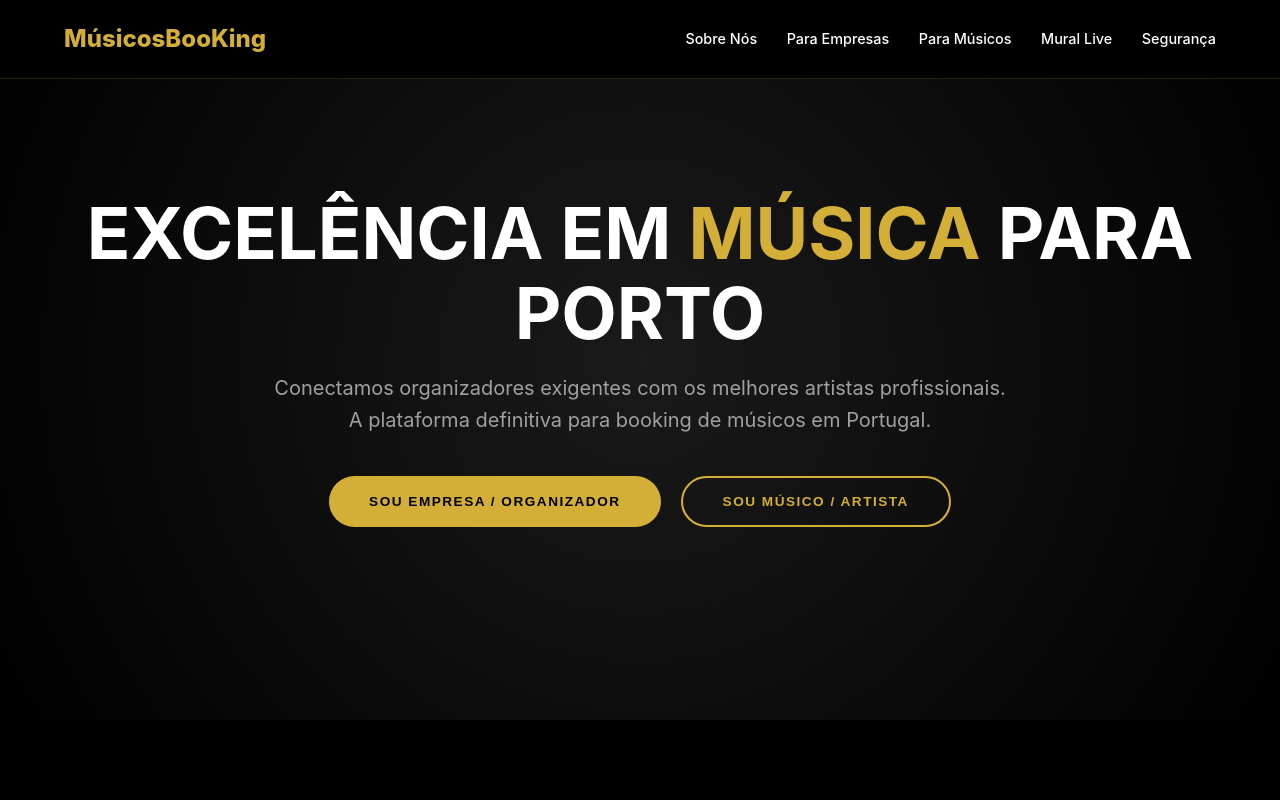
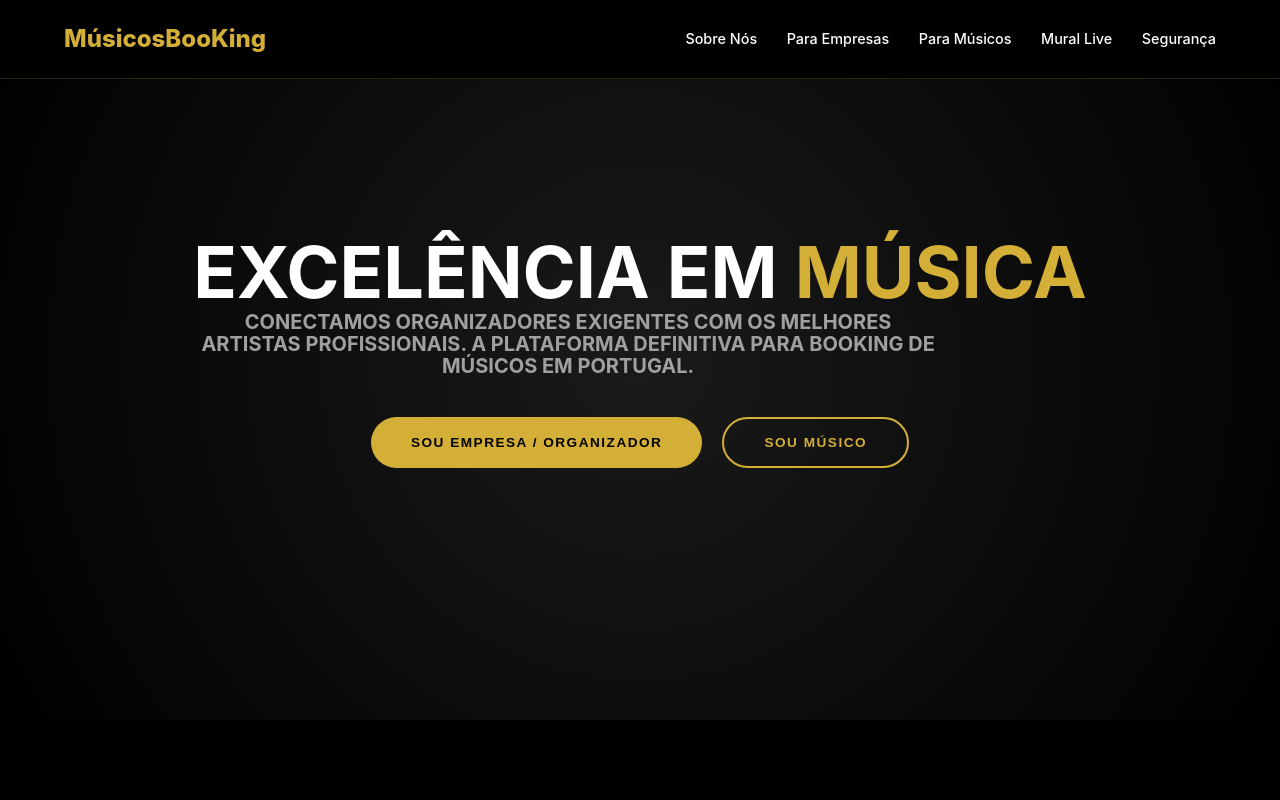
Before and after one commit to Dba66369/musicosbooking, a plain HTML site: page index.html in a window 1280 px wide. Shown: the top 800 px of the page. Drawn offline with Linux system fonts and the light colour scheme.

Commit message:
Alterar título e heading para 'Excelência em música para seu momento'

```diff
--- a/index.html
+++ b/index.html
@@ -3,8 +3,7 @@
 <head>
     <meta charset="UTF-8">
     <meta name="viewport" content="width=device-width, initial-scale=1.0">
-    <title>MúsicosBooKing | Excelência em Eventos</title>
-    <style>
+<title>Excelência em música para seu momento</title>    <style>
         :root {
             --gold: #D4AF37;
             --dark: #0a0a0a;
@@ -247,11 +246,11 @@
 </header>
 
 <section class="hero">
-    <h1>Excelência em <span>Música</span> para Porto</h1>
+    <h1>Excelência em <span>Música</sppara seu momento</h1>
     <p>Conectamos organizadores exigentes com os melhores artistas profissionais. A plataforma definitiva para booking de músicos em Portugal.</p>
     <div class="cta-group">
         <button onclick="showTab('solicitar')" class="btn btn-gold">Sou Empresa / Organizador</button>
-        <button onclick="showTab('cadastro')" class="btn btn-outline">Sou Músico / Artista</button>
+        <button onclick="showTab('cadastro')" class="btn btn-outline">Sou Músico
     </div>
 </section>
 
```
